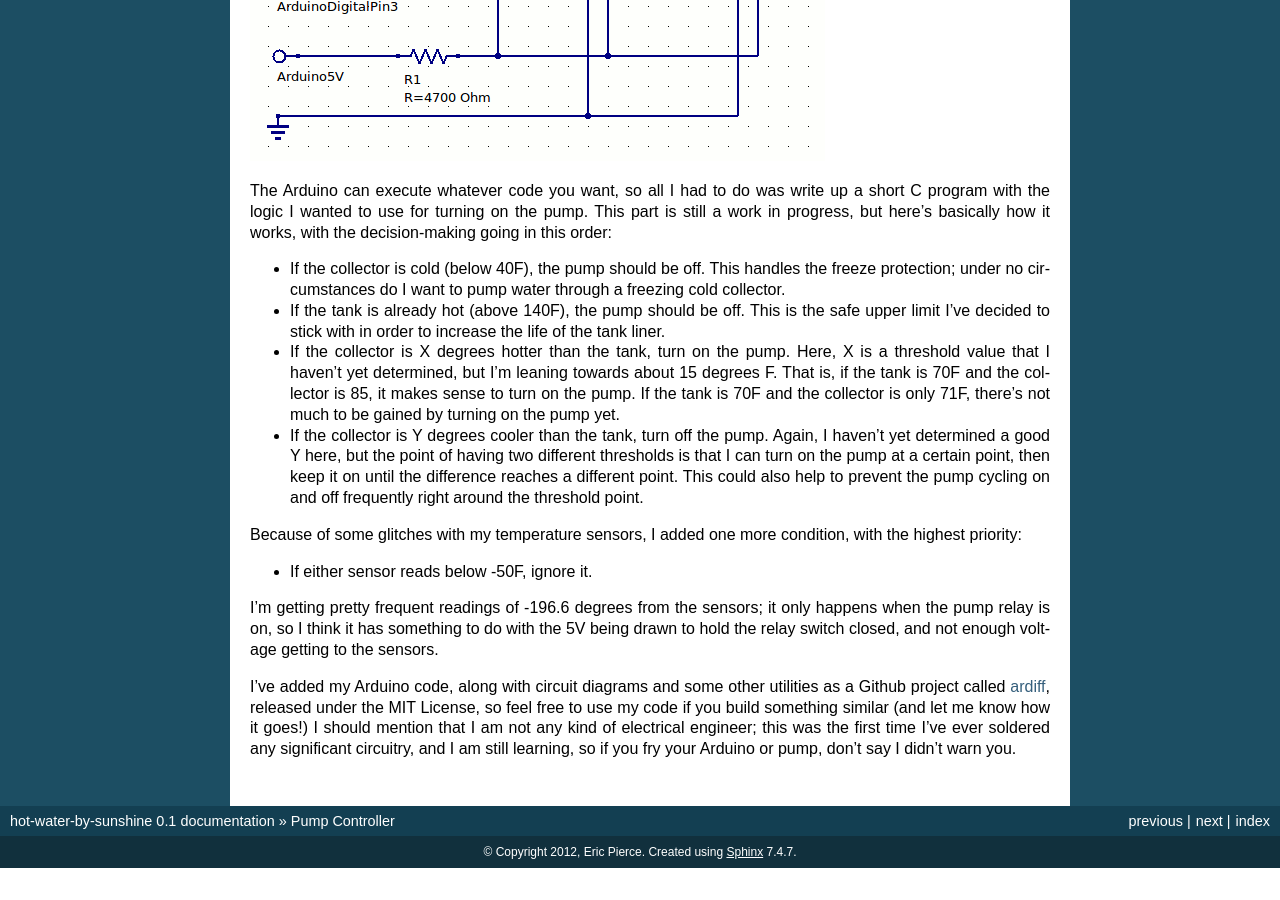
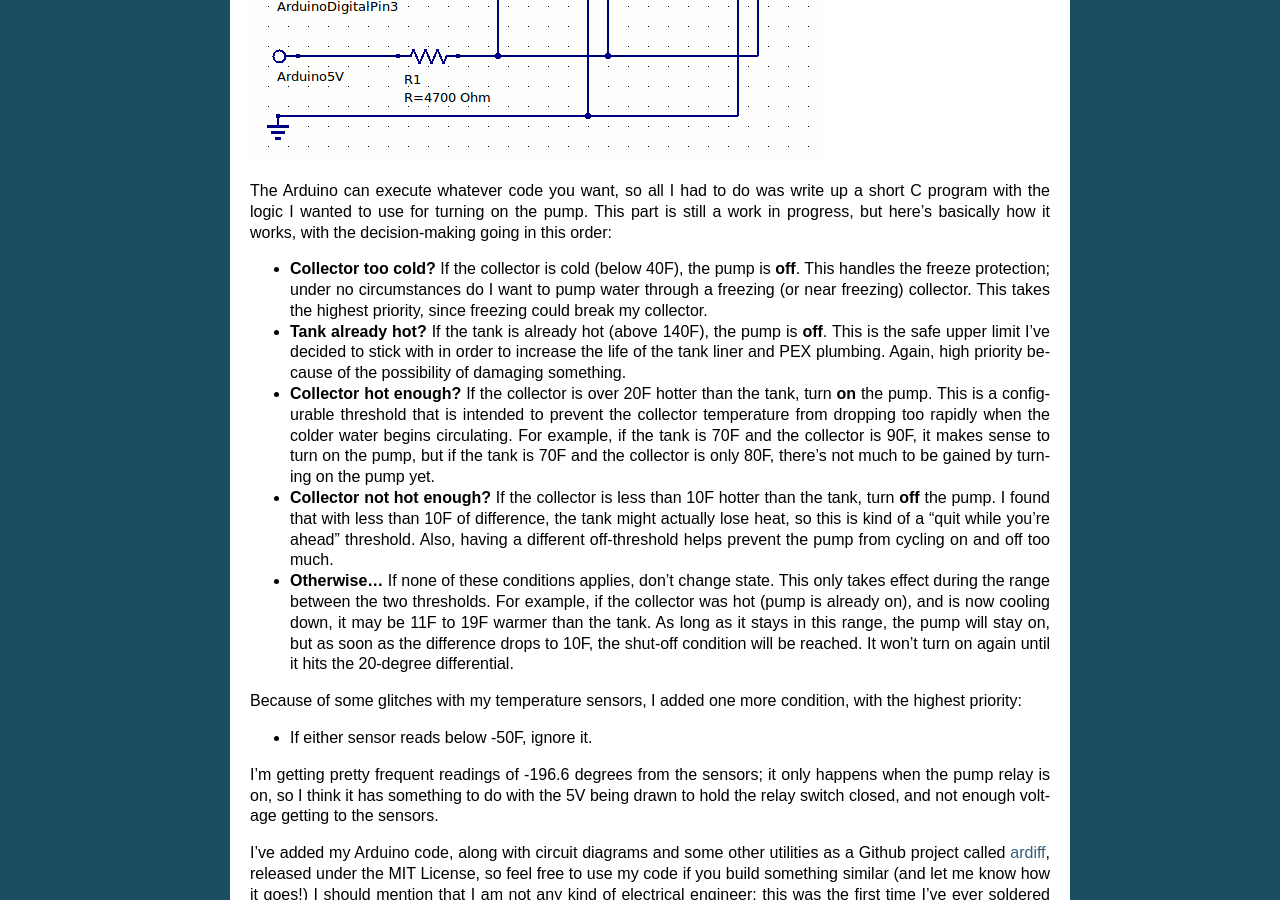
Before and after one commit to wapcaplet/hot-water-by-sunshine, a Sphinx documentation site: the page built from docs/controller.rst, in a window 1280 px wide and 900 px high, scrolled down 2479 px. Built offline with Sphinx 7.4.7, drawn with Linux system fonts in a browser that asks for light colours; before the commit the page ends 3347 px from its top, so only the background shows below that.

Commit message:
Tidy up controller description and results

```diff
--- a/docs/controller.rst
+++ b/docs/controller.rst
@@ -71,22 +71,36 @@ a short C program with the logic I wanted to use for turning on the pump. This
 part is still a work in progress, but here's basically how it works, with the
 decision-making going in this order:
 
-- If the collector is cold (below 40F), the pump should be off. This handles the
-  freeze protection; under no circumstances do I want to pump water through a
-  freezing cold collector.
-- If the tank is already hot (above 140F), the pump should be off. This is the
-  safe upper limit I've decided to stick with in order to increase the life of
-  the tank liner.
-- If the collector is X degrees hotter than the tank, turn on the pump.
-  Here, X is a threshold value that I haven't yet determined, but I'm leaning
-  towards about 15 degrees F. That is, if the tank is 70F and the collector is
-  85, it makes sense to turn on the pump. If the tank is 70F and the collector
-  is only 71F, there's not much to be gained by turning on the pump yet.
-- If the collector is Y degrees cooler than the tank, turn off the pump. Again,
-  I haven't yet determined a good Y here, but the point of having two different
-  thresholds is that I can turn on the pump at a certain point, then keep it on
-  until the difference reaches a different point. This could also help to prevent
-  the pump cycling on and off frequently right around the threshold point.
+- **Collector too cold?** If the collector is cold (below 40F), the pump is
+  **off**. This handles the freeze protection; under no circumstances do I want
+  to pump water through a freezing (or near freezing) collector. This takes the
+  highest priority, since freezing could break my collector.
+
+- **Tank already hot?** If the tank is already hot (above 140F), the pump is
+  **off**. This is the safe upper limit I've decided to stick with in order to
+  increase the life of the tank liner and PEX plumbing. Again, high priority
+  because of the possibility of damaging something.
+
+- **Collector hot enough?** If the collector is over 20F hotter than the tank,
+  turn **on** the pump. This is a configurable threshold that is intended to prevent
+  the collector temperature from dropping too rapidly when the colder water
+  begins circulating. For example, if the tank is 70F and the collector is 90F,
+  it makes sense to turn on the pump, but if the tank is 70F and the collector
+  is only 80F, there's not much to be gained by turning on the pump yet.
+
+- **Collector not hot enough?** If the collector is less than 10F hotter than
+  the tank, turn **off** the pump. I found that with less than 10F of difference,
+  the tank might actually lose heat, so this is kind of a "quit while you're
+  ahead" threshold. Also, having a different off-threshold helps prevent the
+  pump from cycling on and off too much.
+
+- **Otherwise...** If none of these conditions applies, don't change state. This
+  only takes effect during the range between the two thresholds. For example, if
+  the collector was hot (pump is already on), and is now cooling down, it may be
+  11F to 19F warmer than the tank. As long as it stays in this range, the pump
+  will stay on, but as soon as the difference drops to 10F, the shut-off
+  condition will be reached. It won't turn on again until it hits the 20-degree
+  differential.
 
 Because of some glitches with my temperature sensors, I added one more
 condition, with the highest priority:
```
Also changed, not shown: docs/results.rst (+20 -12 lines).
